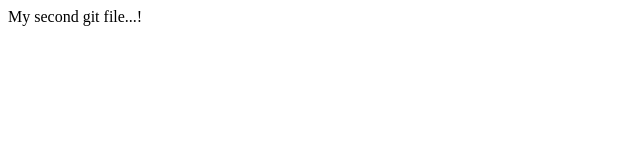
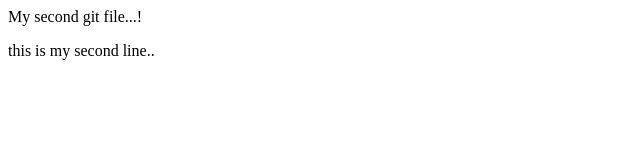
Before and after one commit to GowthamiUrsJ/localrepo, a plain HTML site: page index.html in a window 1280 px wide. Shown: the whole page, without its empty margins (0-640 px from the left). Drawn offline with Linux system fonts and the light colour scheme.

Commit message:
changes are made

```diff
--- a/index.html
+++ b/index.html
@@ -1 +1,2 @@
 <p> My second git file...!</p>
+<p>this is my second line..</p>
```
